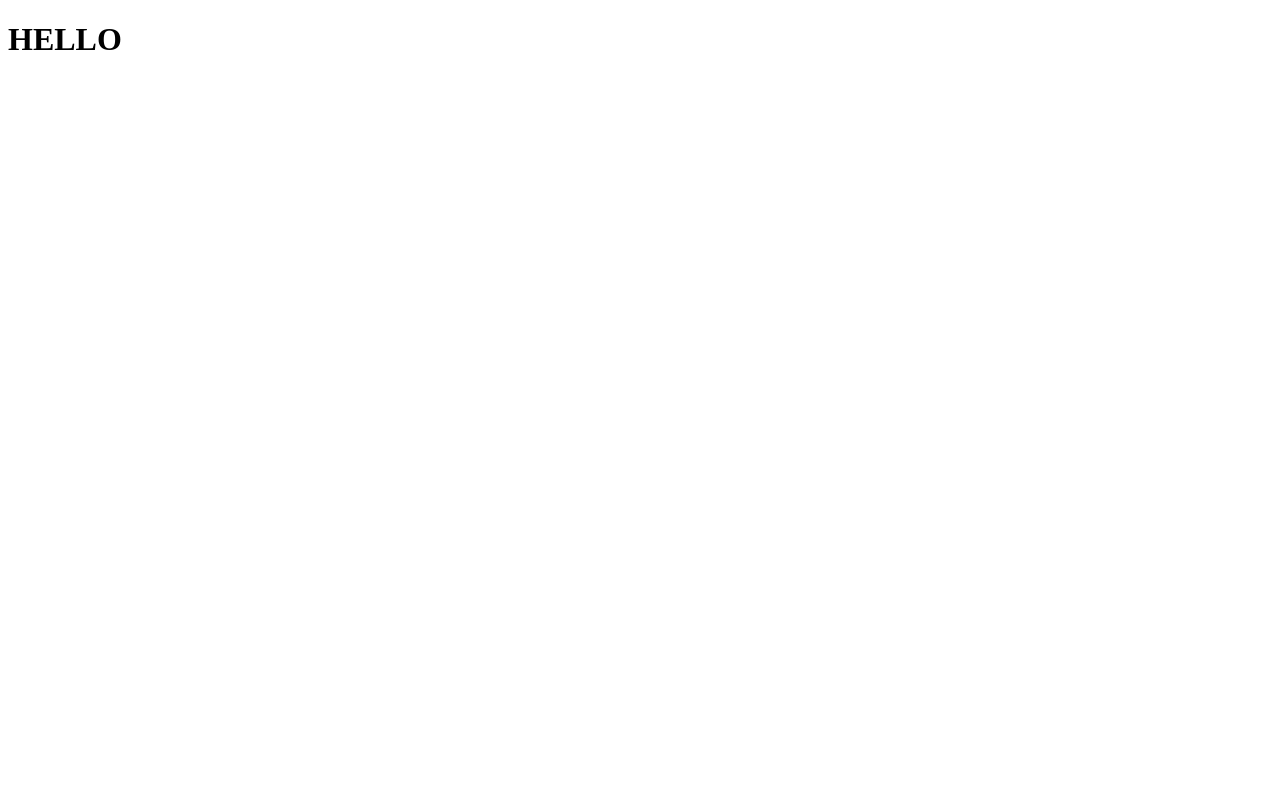
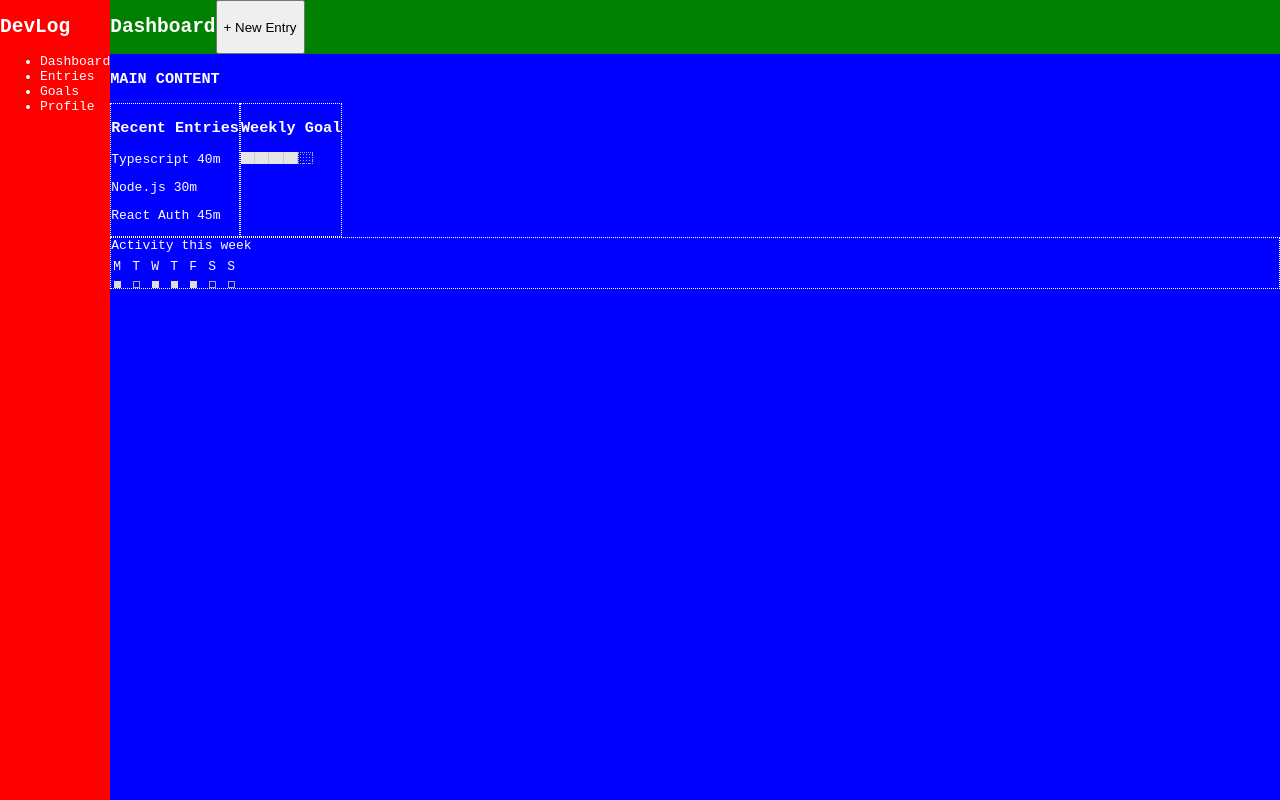
Before and after one commit to ledlkarel/devlog, a React (Vite) app in the folder client/: page / in a window 1280 px wide. Built offline with nearby package versions, Linux system fonts and the light colour scheme.

Commit message:
static design

```diff
--- a/client/src/App.jsx
+++ b/client/src/App.jsx
@@ -1,10 +1,17 @@
 import './App.css'
+import SideBar from './components/Sidebar'
+import MainContent from './components/MainContent'
+import Header from './components/Header'
 
 function App() {
 
   return (
     <>
-    <h1>HELLO</h1>
+      <SideBar />
+      <section className='right-container'>
+        <Header />
+        <MainContent />
+      </section>
     </>
   )
 }
--- /dev/null
+++ b/client/src/components/Header.tsx
@@ -0,0 +1,8 @@
+export default function Header() {
+    return (
+        <header className="header">
+            <h1>Dashboard</h1>
+            <button>+ New Entry</button>
+        </header>
+    )
+}
--- /dev/null
+++ b/client/src/components/MainContent.tsx
@@ -0,0 +1,16 @@
+import RecenetEntries from "./RecentEntries"
+import WeeklyActivity from "./WeeklyActivity"
+import WeeklyGoal from "./WeeklyGoal"
+
+export default function MainContent() {
+    return (
+        <section className="main-content">
+            <h1>MAIN CONTENT</h1>
+            <section className="main-content-column-container">
+                <RecenetEntries />
+                <WeeklyGoal />
+            </section>
+            <WeeklyActivity />
+        </section>
+    )
+}
--- /dev/null
+++ b/client/src/components/RecentEntries.tsx
@@ -0,0 +1,12 @@
+export default function RecenetEntries() {
+    return (
+        <section className="recent-entries">
+            <h3>Recent Entries</h3>
+            <div>
+                <p>Typescript   40m</p>
+                <p>Node.js      30m</p>
+                <p>React Auth   45m</p>
+            </div>
+        </section>
+    )
+}
--- /dev/null
+++ b/client/src/components/Sidebar.tsx
@@ -0,0 +1,13 @@
+export default function SideBar() {
+    return (
+        <section className="side-bar">
+            <h1>DevLog</h1>
+            <ul>
+                <li>Dashboard</li>
+                <li>Entries</li>
+                <li>Goals</li>
+                <li>Profile</li>
+            </ul>
+        </section>
+    )
+}
--- /dev/null
+++ b/client/src/components/WeeklyActivity.tsx
@@ -0,0 +1,25 @@
+export default function WeeklyActivity() {
+    return (
+        <section className="weekly-activity">
+            <div className="title">Activity this week</div>
+
+            <div className="days">
+                <span>M</span>
+                <span>T</span>
+                <span>W</span>
+                <span>T</span>
+                <span>F</span>
+                <span>S</span>
+                <span>S</span>
+
+                <span className="box filled"></span>
+                <span className="box"></span>
+                <span className="box filled"></span>
+                <span className="box filled"></span>
+                <span className="box filled"></span>
+                <span className="box"></span>
+                <span className="box"></span>
+            </div>
+        </section>
+    )
+}
--- /dev/null
+++ b/client/src/components/WeeklyGoal.tsx
@@ -0,0 +1,14 @@
+export default function WeeklyGoal() {
+    return (
+        <section className="weekly-goal">
+            <h3>Weekly Goal</h3>
+            <div className="progress">
+                <span className="segment filled"></span>
+                <span className="segment filled"></span>
+                <span className="segment filled"></span>
+                <span className="segment filled"></span>
+                <span className="segment remaining"></span>
+            </div>
+        </section>
+    )
+}
--- a/client/src/index.css
+++ b/client/src/index.css
@@ -0,0 +1,123 @@
+html,
+body {
+    margin: 0;
+    padding: 0;
+    box-sizing: border-box;
+    font-family: monospace;
+    color: white;
+}
+
+#root {
+    display: flex;
+    min-height: 100vh;
+    min-height: 100dvh;
+}
+
+header.header {
+    background-color: green;
+    display: flex;
+}
+
+section.right-container {
+    display: flex;
+    flex-direction: column;
+    width: 100%;
+}
+
+section.side-bar {
+    background-color: red;
+}
+
+section.main-content {
+    background-color: blue;
+    flex: 1;
+}
+
+section.weekly-goal {
+    border: 1px dotted white ;
+}
+
+section.recent-entries {
+    border: 1px dotted white ;
+}
+
+section.weekly-activity {
+    border: 1px dotted white ;
+}
+
+section.main-content-column-container {
+    display: flex;
+}
+
+/* Activity this week */
+.activity {
+  display: inline-block;
+  padding: 8px;
+  background: #222;
+  color: #ddd;
+  font-family: monospace;
+  font-size: 12px;
+}
+
+.title {
+  margin-bottom: 6px;
+}
+
+.days {
+  display: grid;
+  grid-template-columns: repeat(7, 12px);
+  gap: 7px;
+  text-align: center;
+}
+
+.box {
+  width: 7px;
+  height: 7px;
+  border: 1px solid #aaa;
+  box-sizing: border-box;
+  justify-self: center;
+}
+
+.box.filled {
+  background: #ddd;
+  border-color: #ddd;
+}
+/* End of activity this week */
+
+/* Weekly goal progress bar */
+.progress-card {
+  display: inline-block;
+  padding: 6px;
+  background: #222;
+  color: #ddd;
+  font-family: monospace;
+  font-size: 12px;
+}
+
+.label {
+  margin-bottom: 6px;
+}
+
+.progress {
+  display: flex;
+  width: 72px;
+  height: 12px;
+}
+
+.segment {
+  flex: 1;
+  box-sizing: border-box;
+}
+
+.filled {
+  background: #e5e5e5;
+  border-right: 1px solid #ccc;
+}
+
+.remaining {
+  border: 1px dotted #aaa;
+  background:
+    radial-gradient(#aaa 1px, transparent 1px);
+  background-size: 3px 3px;
+}
+/* End of weekly goal progress bar */
```
